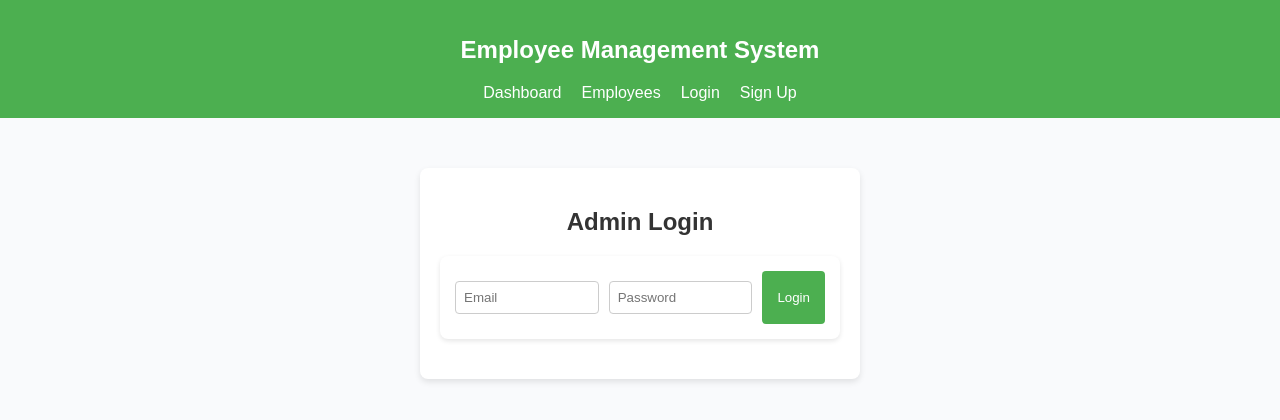
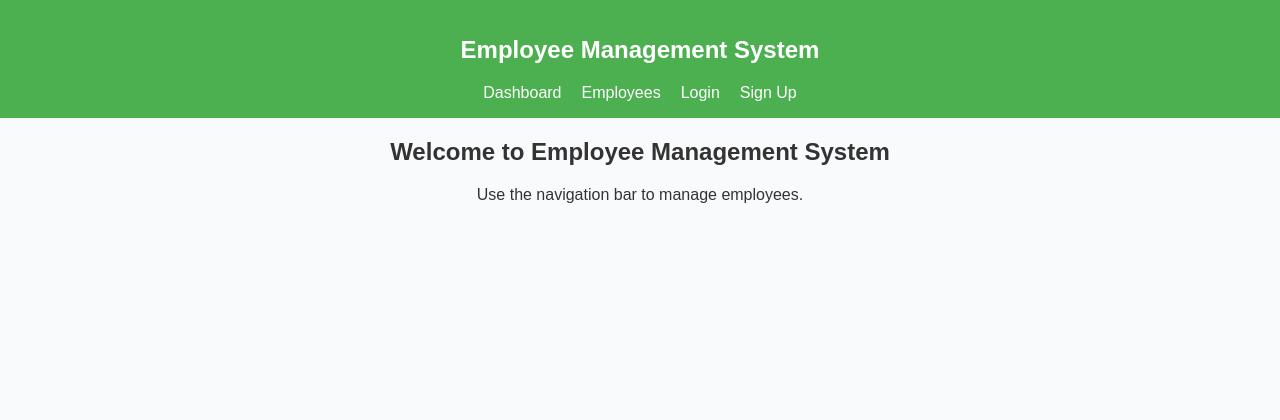
Before and after one commit to Nethmini6/EMS, a React (Create React App) app in the folder frontend/: page / in a window 1280 px wide. Shown: the top 420 px of the page. Built offline with nearby package versions, Linux system fonts and the light colour scheme.

Commit message:
Modifyed App.js

```diff
--- a/frontend/src/App.js
+++ b/frontend/src/App.js
@@ -12,9 +12,9 @@
     <Router>
       <Navbar />
       <Routes>
-        <Route path="/" element={<Login />} />
+        <Route path="/" element={<Dashboard />} />
         <Route path="/employees" element={<Employees />} />
-        <Route path="/dashboard" element={<Dashboard />} />
+        <Route path="/login" element={<Login />} />
         <Route path="/signup" element={<Signup />} />
       </Routes>
     </Router>
```
